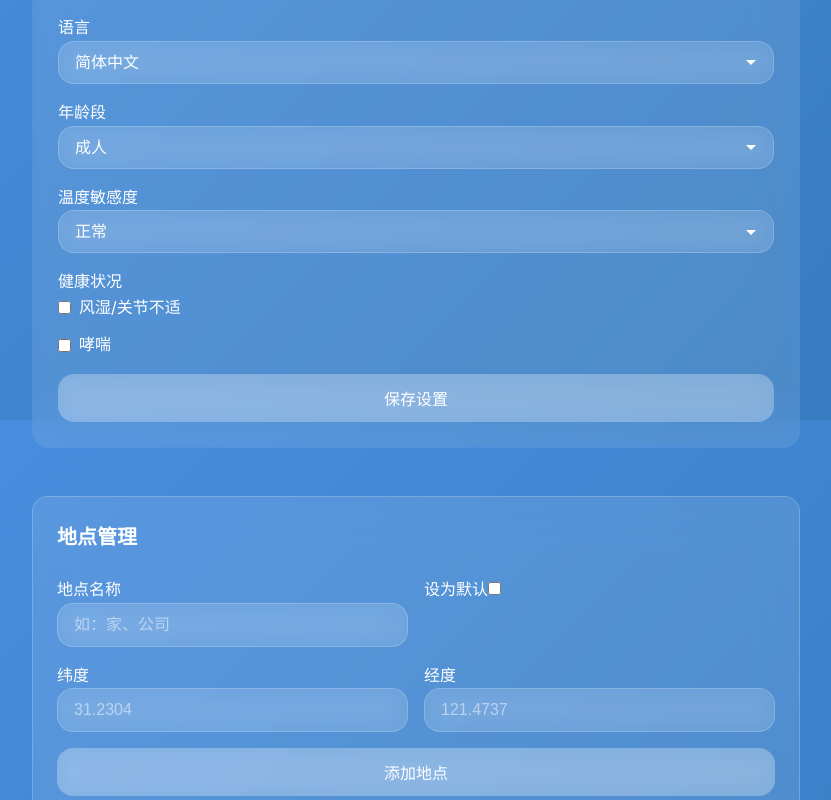
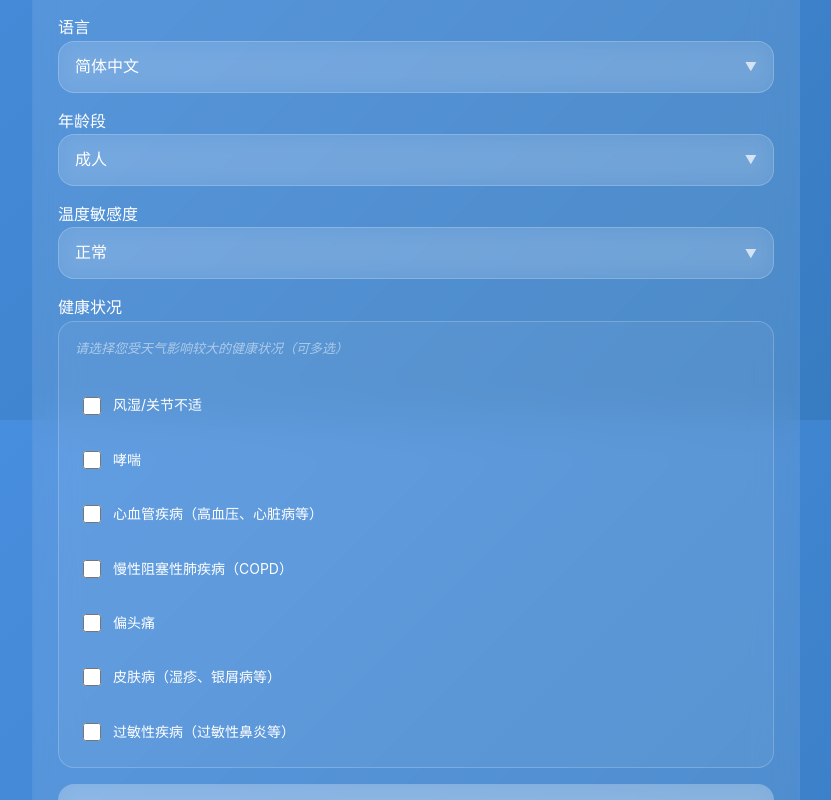
Before and after one commit to StoneMan-AI/weatherlikedressing, a React (Vite) app in the folder frontend/: page /settings in a window 1280 px wide. Shown: the part 380-1180 px from the top of the page, without its empty margins (224-1055 px from the left). Built offline with nearby package versions, Linux system fonts and the light colour scheme; no server answers.

Commit message:
Initial commit:

```diff
--- a/frontend/src/pages/Settings.css
+++ b/frontend/src/pages/Settings.css
@@ -93,15 +93,46 @@
 .checkbox-group {
   display: flex;
   flex-direction: column;
-  gap: var(--spacing-sm);
+  gap: var(--spacing-md);
+  padding: var(--spacing-md);
+  background: rgba(255, 255, 255, 0.05);
+  border-radius: var(--border-radius);
+  border: 1px solid var(--border-color);
 }
 
-.checkbox-group label {
+.checkbox-hint {
+  font-size: 13px;
+  color: var(--text-tertiary);
+  margin: 0 0 var(--spacing-sm) 0;
+  font-style: italic;
+}
+
+.checkbox-item {
   display: flex;
   align-items: center;
-  gap: var(--spacing-xs);
+  gap: var(--spacing-sm);
   font-weight: normal;
   cursor: pointer;
+  padding: var(--spacing-xs);
+  border-radius: calc(var(--border-radius) * 0.5);
+  transition: background-color 0.2s ease;
+}
+
+.checkbox-item:hover {
+  background: rgba(255, 255, 255, 0.05);
+}
+
+.checkbox-item input[type="checkbox"] {
+  width: 18px;
+  height: 18px;
+  cursor: pointer;
+  accent-color: rgba(74, 144, 226, 0.8);
+}
+
+.checkbox-item span {
+  flex: 1;
+  color: var(--text-primary);
+  font-size: 14px;
 }
 
 .locations-list {
--- a/frontend/src/pages/Settings.jsx
+++ b/frontend/src/pages/Settings.jsx
@@ -1,30 +1,34 @@
 import React, { useState, useEffect } from 'react';
-import { useQuery, useMutation, useQueryClient } from '@tanstack/react-query';
+import { useMutation } from '@tanstack/react-query';
 import { useNavigate } from 'react-router-dom';
 import axios from 'axios';
 import { useAuth } from '../contexts/AuthContext';
+import CustomSelect from '../components/CustomSelect';
 import './Settings.css';
 
 const Settings = () => {
   const navigate = useNavigate();
   const { user, updateUser } = useAuth();
-  const queryClient = useQueryClient();
-  const [locationForm, setLocationForm] = useState({
-    name: '',
-    latitude: '',
-    longitude: '',
-    timezone: 'Asia/Shanghai',
-    is_default: false
+
+  // 表单状态
+  const [formData, setFormData] = useState({
+    language: 'zh-CN',
+    age_group: 'adult',
+    sensitivity: 'none',
+    conditions: []
   });
 
-  // 获取地点列表
-  const { data: locations } = useQuery({
-    queryKey: ['locations'],
-    queryFn: async () => {
-      const res = await axios.get('/api/locations');
-      return res.data.data;
+  // 当用户数据加载后，初始化表单数据
+  useEffect(() => {
+    if (user) {
+      setFormData({
+        language: user.language || 'zh-CN',
+        age_group: user.profile_json?.age_group || 'adult',
+        sensitivity: user.profile_json?.sensitivity || 'none',
+        conditions: user.profile_json?.conditions || []
+      });
     }
-  });
+  }, [user]);
 
   // 更新用户资料
   const updateProfileMutation = useMutation({
@@ -42,58 +46,34 @@ const Settings = () => {
     }
   });
 
-  // 添加地点
-  const addLocationMutation = useMutation({
-    mutationFn: async (data) => {
-      const res = await axios.post('/api/locations', data);
-      return res.data.data;
-    },
-    onSuccess: () => {
-      queryClient.invalidateQueries(['locations']);
-      setLocationForm({
-        name: '',
-        latitude: '',
-        longitude: '',
-        timezone: 'Asia/Shanghai',
-        is_default: false
-      });
-      alert('地点添加成功');
-    }
-  });
+  const handleInputChange = (field, value) => {
+    setFormData(prev => ({
+      ...prev,
+      [field]: value
+    }));
+  };
 
-  // 删除地点
-  const deleteLocationMutation = useMutation({
-    mutationFn: async (id) => {
-      await axios.delete(`/api/locations/${id}`);
-    },
-    onSuccess: () => {
-      queryClient.invalidateQueries(['locations']);
-      alert('地点删除成功');
-    }
-  });
-
-  const handleAddLocation = (e) => {
-    e.preventDefault();
-    if (!locationForm.name || !locationForm.latitude || !locationForm.longitude) {
-      alert('请填写完整信息');
-      return;
-    }
-    addLocationMutation.mutate({
-      ...locationForm,
-      latitude: parseFloat(locationForm.latitude),
-      longitude: parseFloat(locationForm.longitude)
+  const handleConditionToggle = (condition) => {
+    setFormData(prev => {
+      const conditions = prev.conditions || [];
+      const newConditions = conditions.includes(condition)
+        ? conditions.filter(c => c !== condition)
+        : [...conditions, condition];
+      return {
+        ...prev,
+        conditions: newConditions
+      };
     });
   };
 
-  const handleProfileUpdate = (e) => {
+  const handleSubmit = (e) => {
     e.preventDefault();
-    const formData = new FormData(e.target);
     const profileData = {
-      language: formData.get('language'),
+      language: formData.language,
       profile_json: {
-        age_group: formData.get('age_group'),
-        sensitivity: formData.get('sensitivity'),
-        conditions: formData.getAll('conditions')
+        age_group: formData.age_group,
+        sensitivity: formData.sensitivity,
+        conditions: formData.conditions
       }
     };
     updateProfileMutation.mutate(profileData);
@@ -125,156 +105,114 @@ const Settings = () => {
             <h2>👤 个人资料</h2>
             <span className="section-subtitle">完善您的信息以获得个性化建议</span>
           </div>
-          <form onSubmit={handleProfileUpdate} className="settings-form">
+          <form onSubmit={handleSubmit} className="settings-form">
             <div className="form-group">
               <label>语言</label>
-              <select
-                name="language"
-                className="input"
-                defaultValue={user?.language || 'zh-CN'}
-              >
-                <option value="zh-CN">简体中文</option>
-                <option value="en">English</option>
-              </select>
+              <CustomSelect
+                value={formData.language}
+                onChange={(e) => handleInputChange('language', e.target.value)}
+                options={[
+                  { value: 'zh-CN', label: '简体中文' },
+                  { value: 'en', label: 'English' }
+                ]}
+              />
             </div>
 
             <div className="form-group">
               <label>年龄段</label>
-              <select name="age_group" className="input" defaultValue={user?.profile_json?.age_group || 'adult'}>
-                <option value="child_0_2">0-2岁</option>
-                <option value="child_3_6">3-6岁</option>
-                <option value="child_7_12">7-12岁</option>
-                <option value="adult">成人</option>
-                <option value="elderly_65_plus">65岁以上</option>
-              </select>
+              <CustomSelect
+                value={formData.age_group}
+                onChange={(e) => handleInputChange('age_group', e.target.value)}
+                options={[
+                  { value: 'child_0_2', label: '0-2岁' },
+                  { value: 'child_3_6', label: '3-6岁' },
+                  { value: 'child_7_12', label: '7-12岁' },
+                  { value: 'adult', label: '成人' },
+                  { value: 'elderly_65_plus', label: '65岁以上' }
+                ]}
+              />
             </div>
 
             <div className="form-group">
               <label>温度敏感度</label>
-              <select name="sensitivity" className="input" defaultValue={user?.profile_json?.sensitivity || 'none'}>
-                <option value="none">正常</option>
-                <option value="cold">怕冷</option>
-                <option value="hot">怕热</option>
-              </select>
+              <CustomSelect
+                value={formData.sensitivity}
+                onChange={(e) => handleInputChange('sensitivity', e.target.value)}
+                options={[
+                  { value: 'none', label: '正常' },
+                  { value: 'cold', label: '怕冷' },
+                  { value: 'hot', label: '怕热' }
+                ]}
+              />
             </div>
 
             <div className="form-group">
               <label>健康状况</label>
               <div className="checkbox-group">
-                <label>
+                <p className="checkbox-hint">请选择您受天气影响较大的健康状况（可多选）</p>
+                <label className="checkbox-item">
                   <input
                     type="checkbox"
-                    name="conditions"
-                    value="rheumatism"
-                    defaultChecked={user?.profile_json?.conditions?.includes('rheumatism')}
+                    checked={formData.conditions.includes('rheumatism')}
+                    onChange={() => handleConditionToggle('rheumatism')}
                   />
-                  风湿/关节不适
+                  <span>风湿/关节不适</span>
                 </label>
-                <label>
+                <label className="checkbox-item">
                   <input
                     type="checkbox"
-                    name="conditions"
-                    value="asthma"
-                    defaultChecked={user?.profile_json?.conditions?.includes('asthma')}
+                    checked={formData.conditions.includes('asthma')}
+                    onChange={() => handleConditionToggle('asthma')}
                   />
-                  哮喘
+                  <span>哮喘</span>
+                </label>
+                <label className="checkbox-item">
+                  <input
+                    type="checkbox"
+                    checked={formData.conditions.includes('cardiovascular')}
+                    onChange={() => handleConditionToggle('cardiovascular')}
+                  />
+                  <span>心血管疾病（高血压、心脏病等）</span>
+                </label>
+                <label className="checkbox-item">
+                  <input
+                    type="checkbox"
+                    checked={formData.conditions.includes('copd')}
+                    onChange={() => handleConditionToggle('copd')}
+                  />
+                  <span>慢性阻塞性肺疾病（COPD）</span>
+                </label>
+                <label className="checkbox-item">
+                  <input
+                    type="checkbox"
+                    checked={formData.conditions.includes('migraine')}
+                    onChange={() => handleConditionToggle('migraine')}
+                  />
+                  <span>偏头痛</span>
+                </label>
+                <label className="checkbox-item">
+                  <input
+                    type="checkbox"
+                    checked={formData.conditions.includes('skin_disease')}
+                    onChange={() => handleConditionToggle('skin_disease')}
+                  />
+                  <span>皮肤病（湿疹、银屑病等）</span>
+                </label>
+                <label className="checkbox-item">
+                  <input
+                    type="checkbox"
+                    checked={formData.conditions.includes('allergy')}
+                    onChange={() => handleConditionToggle('allergy')}
+                  />
+                  <span>过敏性疾病（过敏性鼻炎等）</span>
                 </label>
               </div>
             </div>
 
-            <button type="submit" className="btn btn-primary">
-              保存设置
+            <button type="submit" className="btn btn-primary" disabled={updateProfileMutation.isLoading}>
+              {updateProfileMutation.isLoading ? '保存中...' : '保存设置'}
             </button>
           </form>
-        </section>
-
-        {/* 地点管理 */}
-        <section className="settings-section card">
-          <h2>地点管理</h2>
-
-          <form onSubmit={handleAddLocation} className="settings-form">
-            <div className="form-row">
-              <div className="form-group">
-                <label>地点名称</label>
-                <input
-                  type="text"
-                  className="input"
-                  value={locationForm.name}
-                  onChange={(e) => setLocationForm({ ...locationForm, name: e.target.value })}
-                  placeholder="如：家、公司"
-                  required
-                />
-              </div>
-              <div className="form-group">
-                <label>设为默认</label>
-                <input
-                  type="checkbox"
-                  checked={locationForm.is_default}
-                  onChange={(e) => setLocationForm({ ...locationForm, is_default: e.target.checked })}
-                />
-              </div>
-            </div>
-
-            <div className="form-row">
-              <div className="form-group">
-                <label>纬度</label>
-                <input
-                  type="number"
-                  step="0.000001"
-                  className="input"
-                  value={locationForm.latitude}
-                  onChange={(e) => setLocationForm({ ...locationForm, latitude: e.target.value })}
-                  placeholder="31.2304"
-                  required
-                />
-              </div>
-              <div className="form-group">
-                <label>经度</label>
-                <input
-                  type="number"
-                  step="0.000001"
-                  className="input"
-                  value={locationForm.longitude}
-                  onChange={(e) => setLocationForm({ ...locationForm, longitude: e.target.value })}
-                  placeholder="121.4737"
-                  required
-                />
-              </div>
-            </div>
-
-            <button type="submit" className="btn btn-primary">
-              添加地点
-            </button>
-          </form>
-
-          <div className="locations-list">
-            <h3>已保存的地点</h3>
-            {locations && locations.length > 0 ? (
-              locations.map(location => (
-                <div key={location.id} className="location-item">
-                  <div>
-                    <strong>{location.name}</strong>
-                    {location.is_default && <span className="default-badge">默认</span>}
-                    <div className="location-coords">
-                      {location.latitude.toFixed(4)}, {location.longitude.toFixed(4)}
-                    </div>
-                  </div>
-                  <button
-                    onClick={() => {
-                      if (confirm('确定要删除这个地点吗？')) {
-                        deleteLocationMutation.mutate(location.id);
-                      }
-                    }}
-                    className="btn btn-secondary"
-                  >
-                    删除
-                  </button>
-                </div>
-              ))
-            ) : (
-              <p className="text-gray">暂无地点</p>
-            )}
-          </div>
         </section>
       </div>
     </div>
```
